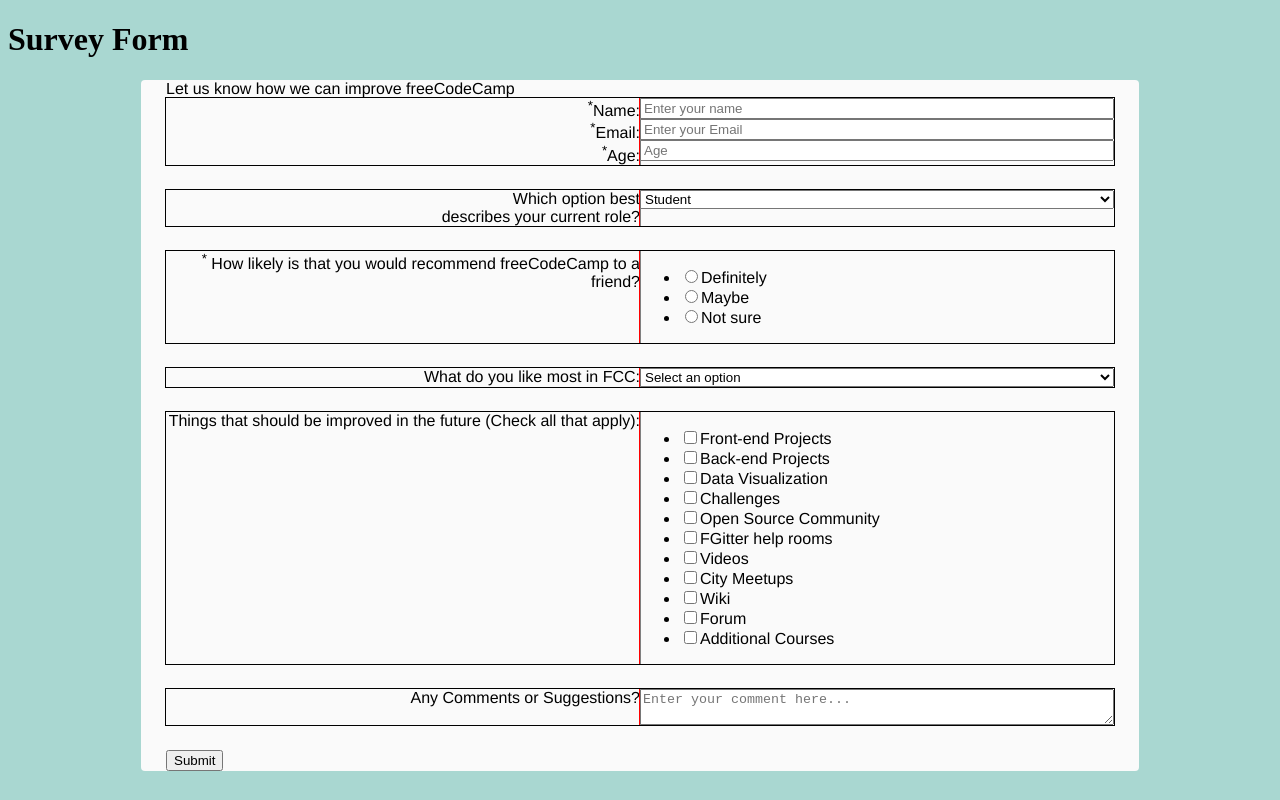
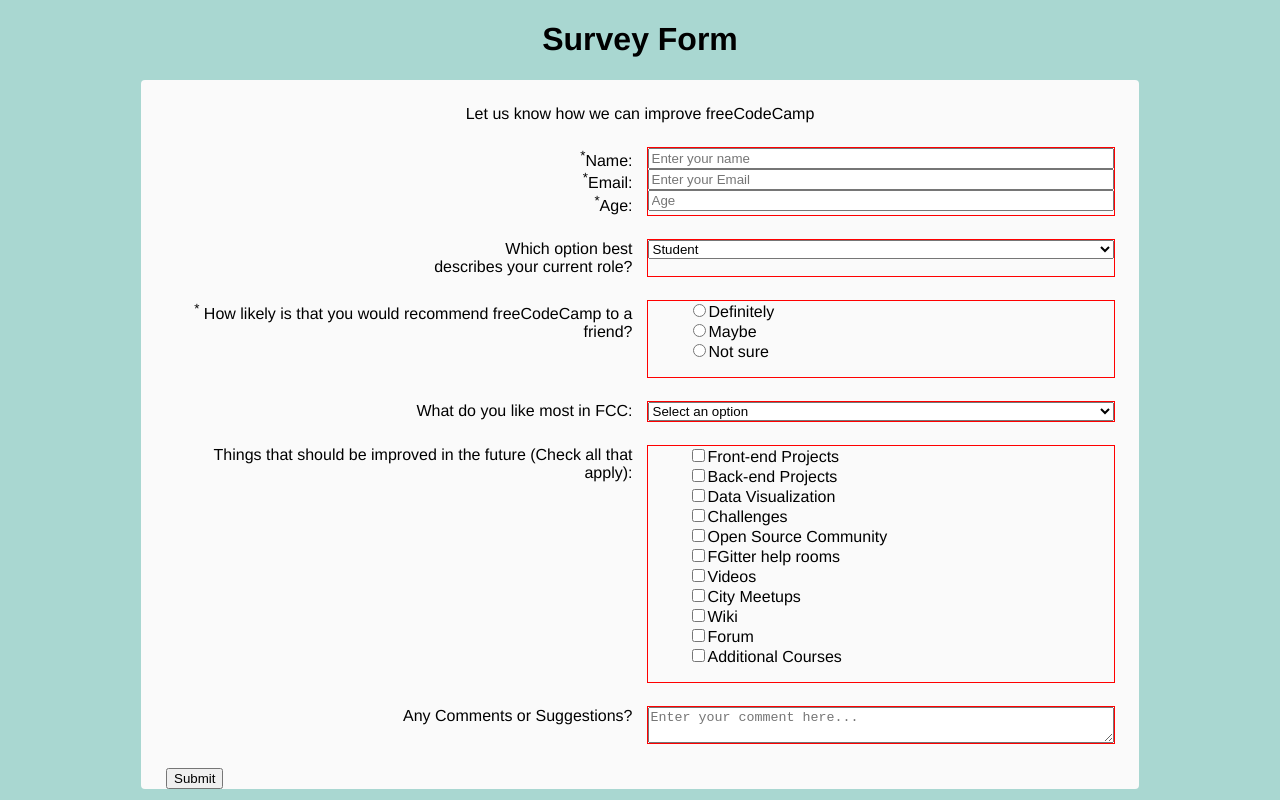
Before and after one commit to Aramex86/freecodecamp-2, a plain HTML site: page index.html in a window 1280 px wide. Drawn offline with Linux system fonts and the light colour scheme.

Commit message:
chalange 2

```diff
--- a/css/style.css
+++ b/css/style.css
@@ -11,22 +11,35 @@
     padding: 0 25px;
     font-family: 'Raleway', Helvetica, sans-serif;
 }
+.title-top{
+    text-align: center;
+    font-family: 'Raleway', Helvetica, sans-serif;
+}
+#description{
+    font-family: 'Raleway', Helvetica, sans-serif;
+    padding: 25px 0;
+    text-align: center;
+}
 
 .form-container{
-    outline: 1px solid black;
     display: flex;
     margin-bottom: 25px;
 }
 .left-block{
-    outline: 1px solid gray;
     width: 50%;
     display: flex;
     flex-direction: column;
     text-align: right;
+
 }
 .right-block{
     outline: 1px solid red;
     width: 50%;
     display: flex;
     flex-direction: column;
+    margin-left: 15px;
 }
+.right-block ul,li{
+    margin-top: 0px;
+    list-style: none;
+}
```
